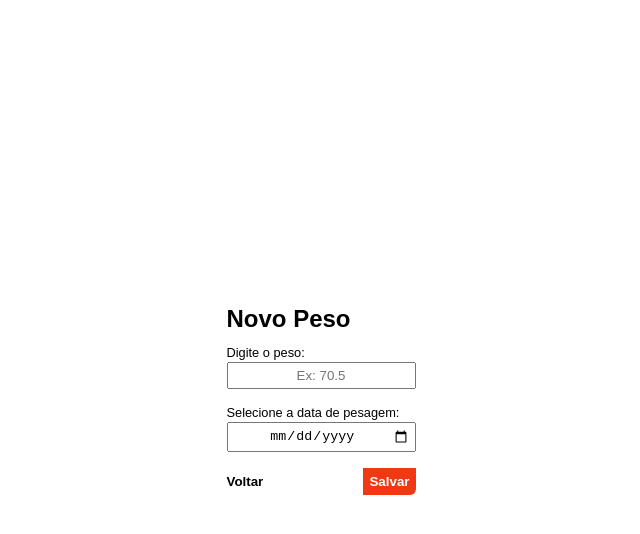
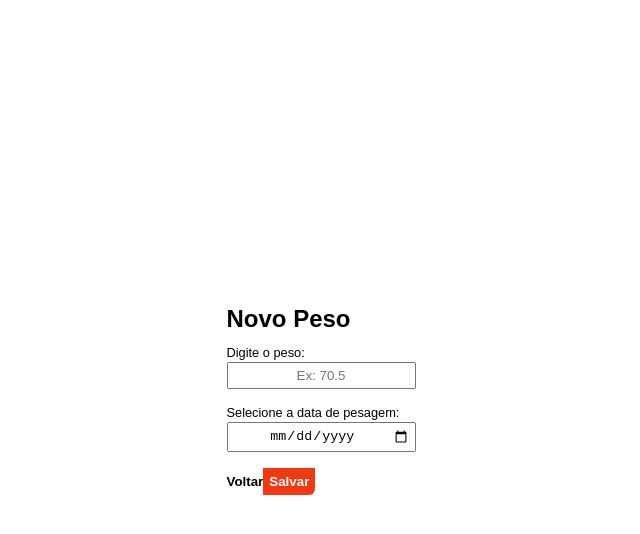
Before and after one commit to deividsilvajs/getting-stronger, a React (Create React App) app: page /#/weight-history in a window 1280 px wide. Both pictures are taken after a click on the button "Salvar". Shown: the top 534 px of the page, without its empty margins (319-959 px from the left). Built offline with nearby package versions, Linux system fonts and the light colour scheme.

Commit message:
exclusão da classe buttons-group

```diff
--- a/src/components/WeightHistory/WeightHistoryTable/SelectWeightsButtons.tsx
+++ b/src/components/WeightHistory/WeightHistoryTable/SelectWeightsButtons.tsx
@@ -30,8 +30,13 @@
 		}
 	}, [currentBlockToShow, weightBlocks])
 
+	const style = {
+		display: 'flex',
+  		justifyContent: 'space-between'
+	}
+
 	return (
-		<div className='buttons-group'>
+		<div style={style}>
 			<button
 				onClick={() => setCurrentBlockToShow(currentBlock => currentBlock - 1)}
 				style={{ marginRight: 8, visibility: previousVisibility }} className='select-button'>{'<< Anterior'}</button>
--- a/src/styles/weightHistory.css
+++ b/src/styles/weightHistory.css
@@ -1,8 +1,3 @@
-.buttons-group {
-  display: flex;
-  justify-content: space-between;
-}
-
 .select-button {
   background-color: #000000;
   color: #FFFFFF;
```
